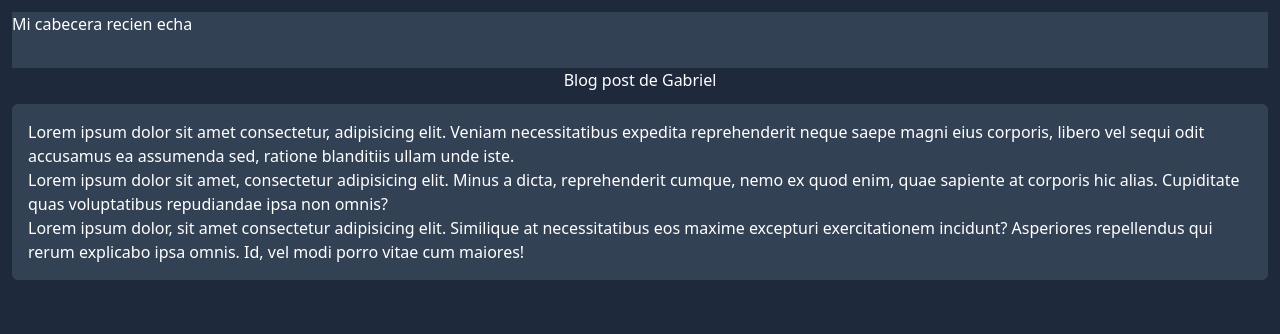
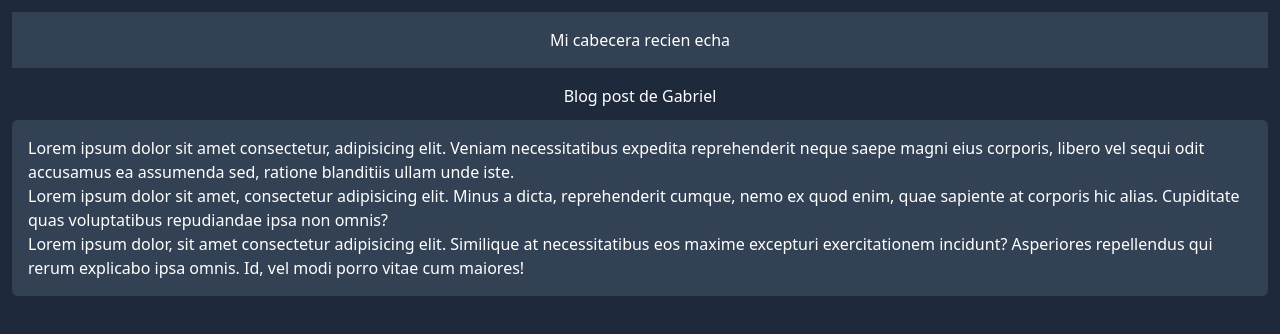
Before and after one commit to Cydonian10/hyperblog-platzi, a website built with Vite: page index.html in a window 1280 px wide. Built offline with nearby package versions, Linux system fonts and the light colour scheme.

Commit message:
[blog] añadimos la cabecera alineandolo

```diff
--- a/index.html
+++ b/index.html
@@ -8,7 +8,7 @@
     <title>Blog | github</title>
   </head>
   <body class="bg-slate-800 text-white container m-auto p-3">
-    <nav id="nav" class="h-14 w-full bg-slate-700">
+    <nav id="nav" class="h-14 w-full bg-slate-700 mb-4 flex items-center justify-center">
       <span>Mi cabecera recien echa</span>
     </nav>
     <h1 class="text-center mb-3">Blog post de Gabriel</h1>
```
